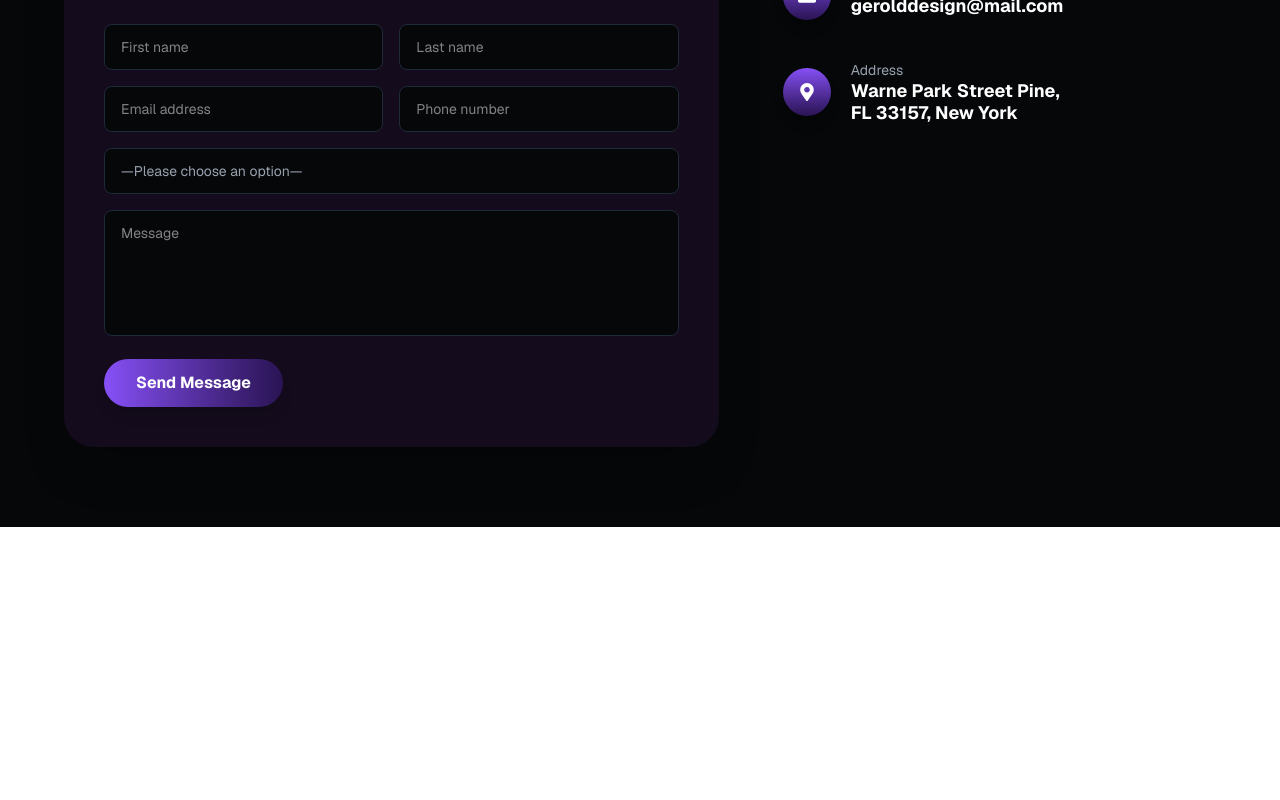
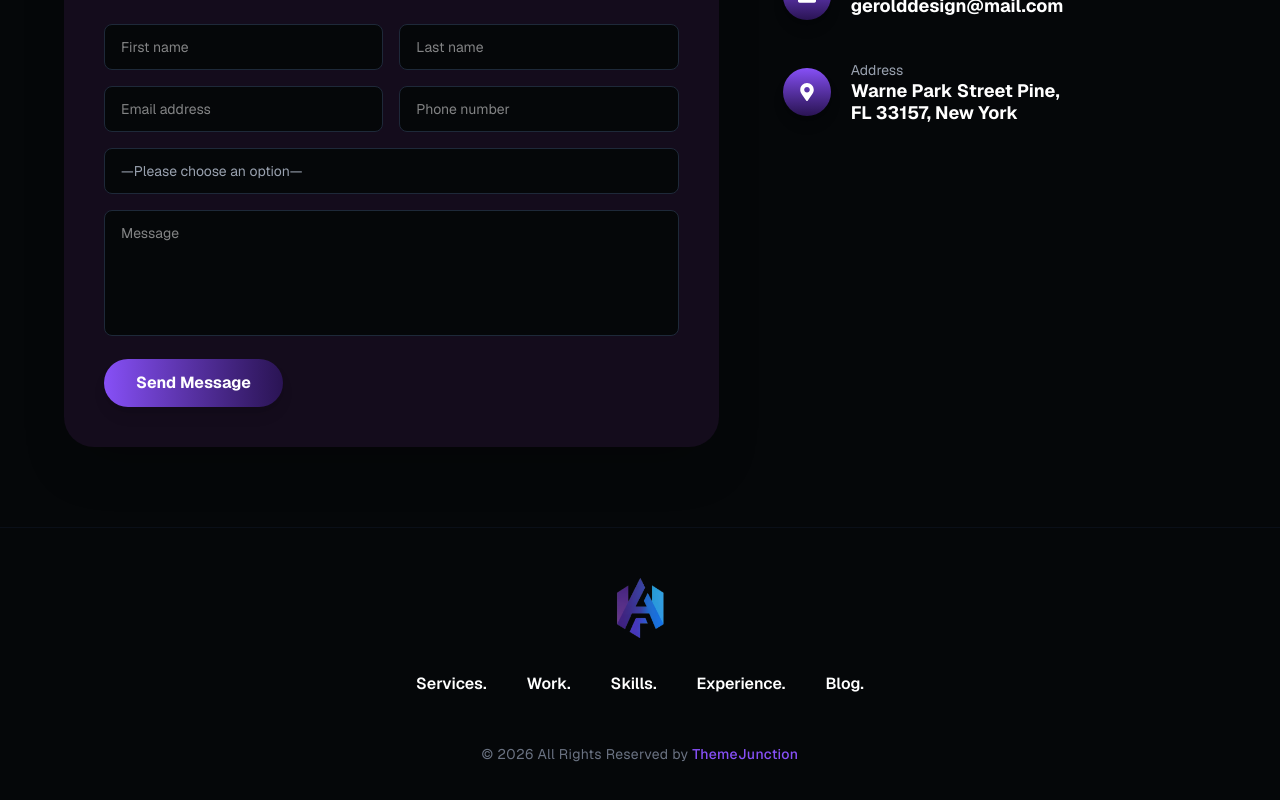
Before and after one commit to mrhassanali667/Porfolio, a Next.js app: page / in a window 1280 px wide. Shown: the part 6242-7042 px from the top of the page. Before the commit the page ends 6769 px from the top, so only its background shows below. Built offline with nearby package versions, Linux system fonts and the light colour scheme.

Commit message:
contact section complete

```diff
--- a/src/app/page.js
+++ b/src/app/page.js
@@ -2,6 +2,7 @@
 
 import Blogs from "@/components/Blog.jsx";
 import ContactSection from "@/components/Contact.jsx";
+import Footer from "@/components/Footer.jsx";
 import Hero from "@/components/Hero.jsx";
 import Navbar from "@/components/Navbar.jsx";
 import ResumeSection from "@/components/ResumeSection.jsx";
@@ -29,7 +30,9 @@ export default function Home() {
         <Testimonials />
         <Blogs />
         <ContactSection />
+        <Footer />
       </main>
+
     </div>
   );
 }
--- /dev/null
+++ b/src/components/Footer.jsx
@@ -0,0 +1,63 @@
+import React from 'react';
+
+const Footer = () => {
+    return (
+        <footer className="bg-[#050709] py-12 px-4 border-t border-gray-900/50">
+            <div className="max-w-7xl mx-auto flex flex-col items-center gap-8">
+
+                {/* Logo Section */}
+                <div className="flex items-center justify-center">
+                    <div className="w-16 h-16 flex items-center justify-center rounded-full">
+                        {/* Logo Image or SVG */}
+                        <img src="/images/logo.png" alt="" />
+                    </div>
+                </div>
+
+                {/* Navigation Links */}
+                <nav className="flex flex-wrap justify-center gap-6 md:gap-10">
+                    {['Services.', 'Work.', 'Skills.', 'Experience.', 'Blog.'].map((item) => (
+                        <a
+                            key={item}
+                            href={`#${item.toLowerCase().replace('.', '')}`}
+                            className="text-white text-sm md:text-base font-semibold hover:text-[#8750f7] transition-colors duration-300 relative group"
+                        >
+                            {item}
+                            <span className="absolute -bottom-1 left-0 w-0 h-0.5 bg-[#8750f7] transition-all duration-300 group-hover:w-full"></span>
+                        </a>
+                    ))}
+                </nav>
+
+                {/* Copyright Section */}
+                <div className="text-center mt-4">
+                    <p className="text-gray-500 text-sm tracking-wide">
+                        © 2026 All Rights Reserved by <span className="text-[#8750f7] font-medium cursor-pointer hover:underline">ThemeJunction</span>
+                    </p>
+                </div>
+
+            </div>
+
+            {/* Back to Top Button (Bottom Right) */}
+            <div className="fixed bottom-8 right-8">
+                <button
+                    onClick={() => window.scrollTo({ top: 0, behavior: 'smooth' })}
+                    className="w-12 h-12 rounded-full border-2 border-[#8750f7]/30 flex items-center justify-center text-[#8750f7] hover:bg-[#8750f7] hover:text-white transition-all duration-300 group shadow-lg shadow-purple-900/20"
+                >
+                    <svg
+                        width="20"
+                        height="20"
+                        viewBox="0 0 24 24"
+                        fill="none"
+                        stroke="currentColor"
+                        strokeWidth="3"
+                        strokeLinecap="round"
+                        strokeLinejoin="round"
+                    >
+                        <polyline points="18 15 12 9 6 15"></polyline>
+                    </svg>
+                </button>
+            </div>
+        </footer>
+    );
+};
+
+export default Footer;
```
